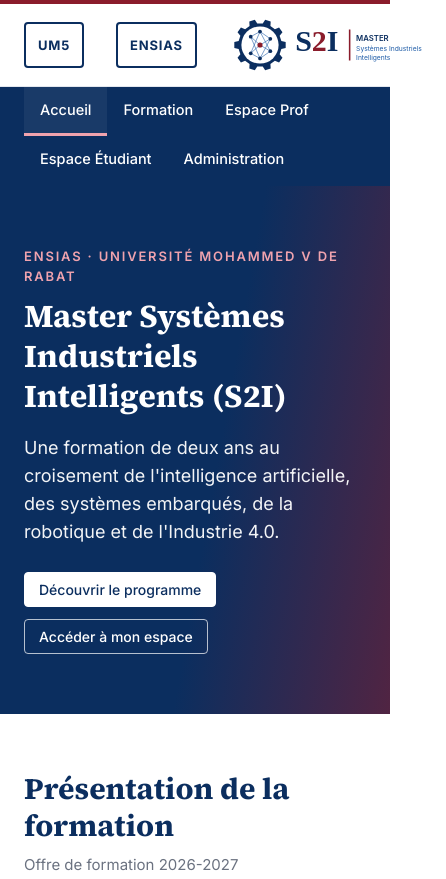
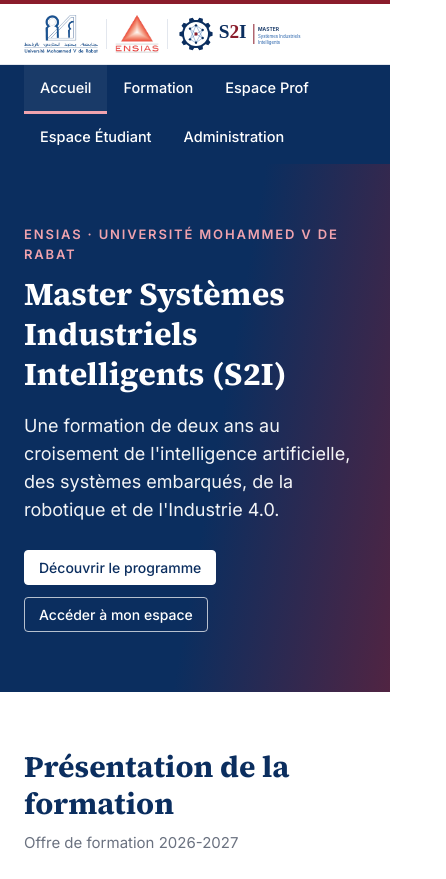
Before and after one commit to aissamberrahou/master-s2i.github.io, a plain HTML site: page index.html in a window 390 px wide. Shown: the top 879 px of the page, 446 px wide, since content can reach past the window. Drawn offline with Linux system fonts and the light colour scheme.

Commit message:
Logos officiels ENSIAS et UM5 dans l'en-tête, tailles ajustées (ordinateur et mobile)
Co-Authored-By: Claude Opus 5.5 <noreply@anthropic.com>
Claude-Session: https://claude.ai/code/session_01JHsMSCF48XwRc7BgYmmZtg

```diff
--- a/assets/css/style.css
+++ b/assets/css/style.css
@@ -30,7 +30,7 @@ img { max-width: 100%; }
 .topbar { background: #fff; border-top: 4px solid var(--garnet); border-bottom: 1px solid var(--line); }
 .topbar .wrap { display: flex; align-items: center; gap: 18px; padding: 10px 24px; max-width: 1240px; margin: 0 auto; }
 .logos { display: flex; align-items: center; gap: 16px; }
-.logos img { height: 54px; width: auto; }
+.logos img { height: 60px; width: auto; }
 .logos .logo-s2i { height: 62px; }
 .logos .sep { width: 1px; height: 42px; background: var(--line); }
 .logo-txt { display: inline-flex; align-items: center; justify-content: center; height: 46px; padding: 0 12px; border: 2px solid var(--navy); color: var(--navy); font-weight: 700; letter-spacing: .06em; border-radius: 4px; font-size: 13px; }
@@ -261,6 +261,9 @@ table.form-row td, table.form-row th { border-right: 1px solid var(--line); }
   .chat { grid-template-columns: 1fr; }
   .chat .chans { max-height: 180px; border-right: 0; border-bottom: 1px solid var(--line); }
   .hero h1 { font-size: 32px; }
-  .logos img { height: 40px; }
+  .logos { gap: 8px; }
+  .logos img { height: 38px; }
+  .logos .logo-s2i { height: 40px; }
+  .logos .sep { height: 30px; }
   .topbar .right .who-name { display: none; }
 }
```
Also changed, not shown: assets/img/logo-ensias.png (added), assets/img/logo-um5.png (added).
